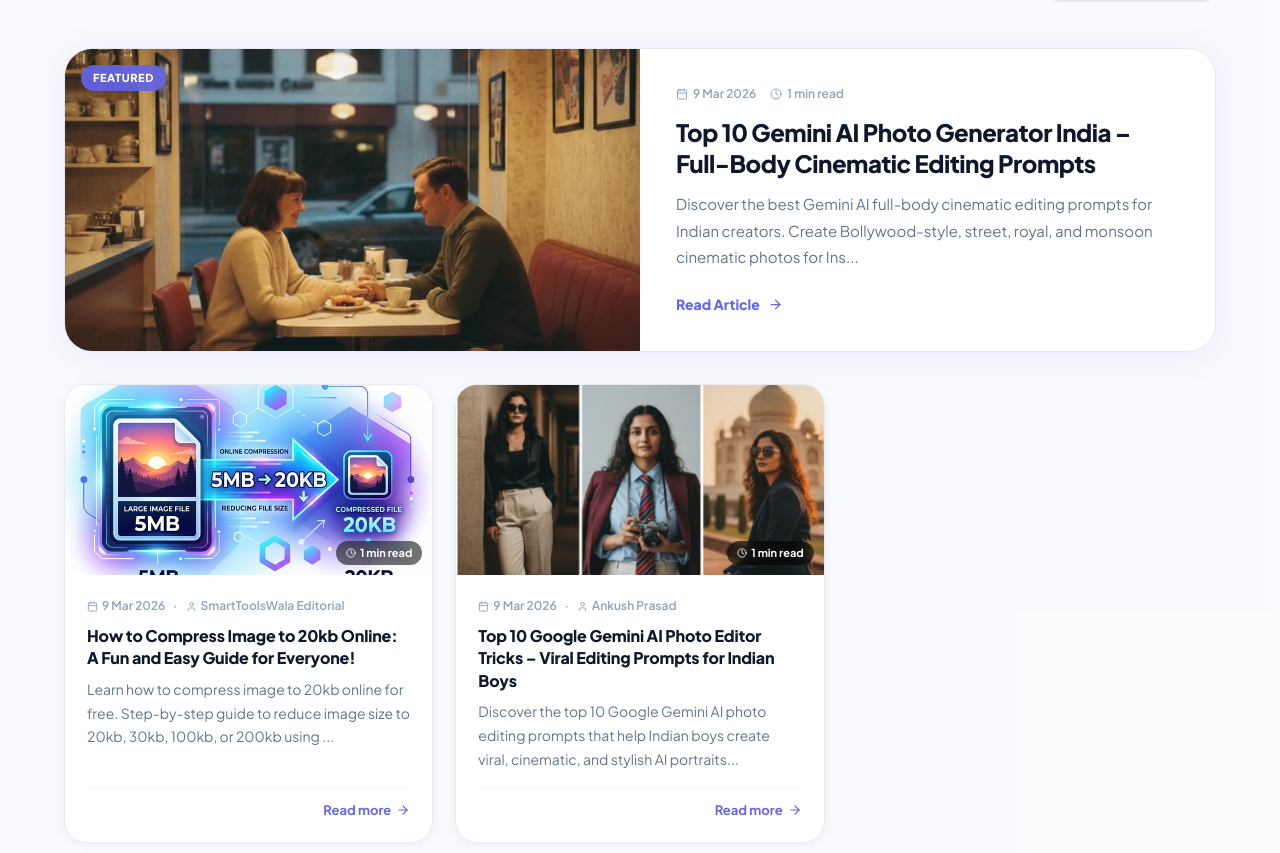
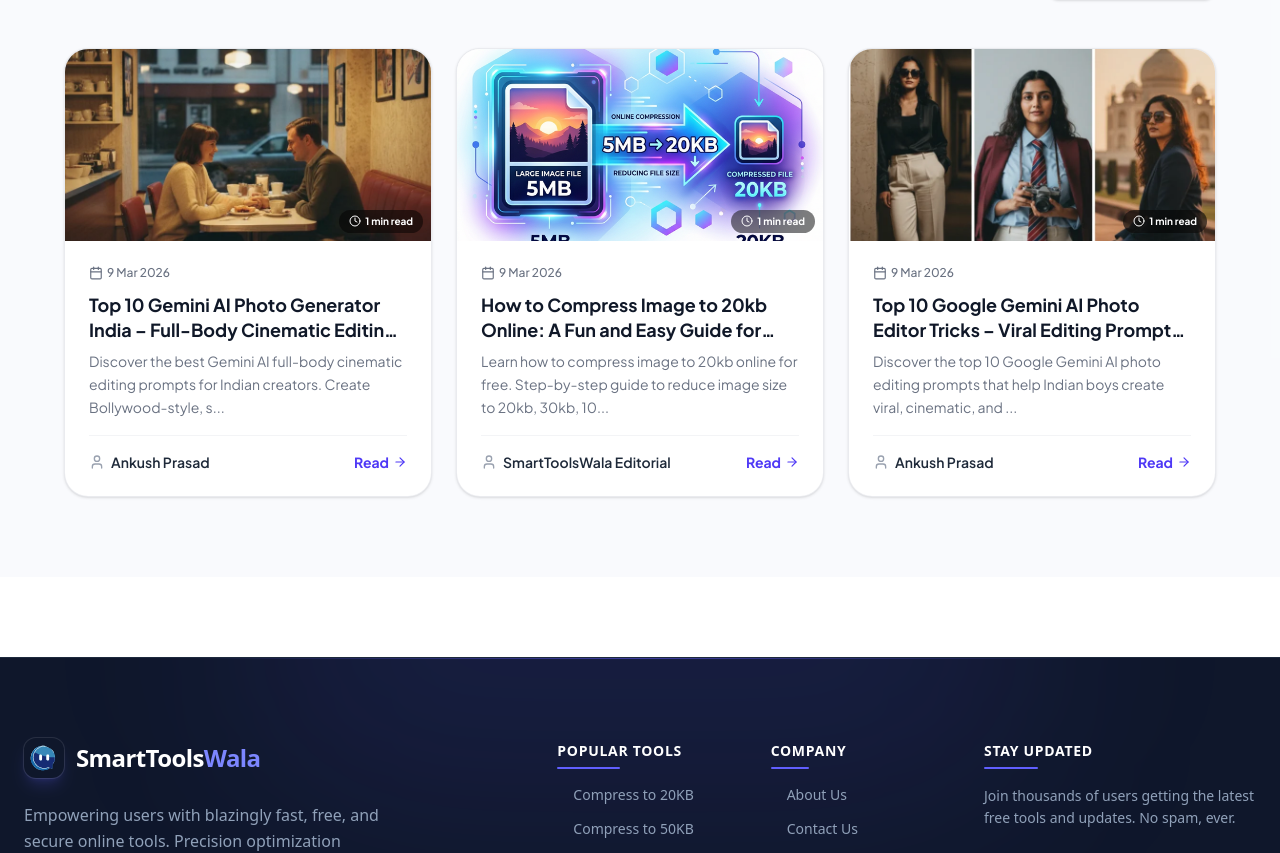
Before and after one commit to amarjeetram/our-life-, a Next.js app: page / in a window 1280 px wide. Shown: the part 4469-5322 px from the top of the page. Built offline with nearby package versions, Linux system fonts and the light colour scheme.

Commit message:
fix(homepage): revert to simple flex grid & fix featured image path for couple name mdx

```diff
--- a/content/blogs/stylish-couple-name-maker-with-meaning-find-unique-names-with-romantic-significance.mdx
+++ b/content/blogs/stylish-couple-name-maker-with-meaning-find-unique-names-with-romantic-significance.mdx
@@ -5,7 +5,7 @@
 slug: stylish-couple-name-maker-with-meaning
 author: Ankush Prasad
 tags: ["ai", "gemini", "photo", "instagram", "india", "cinematic"]
-image: /images/blogs/
+image: "/images/blogs/couple-name-maker-1.webp"
 ---
 
 # Stylish Couple Name Maker with Meaning – Find Unique Names with Romantic Significance
--- a/src/components/BlogSection.tsx
+++ b/src/components/BlogSection.tsx
@@ -1,8 +1,34 @@
 // Server Component — NO "use client"
 import Link from 'next/link';
-import { ArrowRight, BookOpen } from 'lucide-react';
+import Image from 'next/image';
+import { ArrowRight, BookOpen, Calendar, Clock, User } from 'lucide-react';
 import { getAllPosts } from '@/lib/mdx';
-import { BlogCards, FeaturedCard } from '@/components/BlogCards';
+
+function formatDate(dateStr: string) {
+    if (!dateStr) return '';
+    return new Date(dateStr).toLocaleDateString('en-IN', {
+        day: 'numeric', month: 'short', year: 'numeric'
+    });
+}
+
+function stripHtml(html: string) {
+    if (!html) return '';
+    return html.replace(/<[^>]+>/g, '').replace(/\[&hellip;\]/g, '...').replace(/&#8230;/g, '...').trim();
+}
+
+function readTime(excerpt: string) {
+    if (!excerpt) return '2 min read';
+    const cleanText = stripHtml(excerpt);
+    const wordCount = cleanText.split(/\s+/).filter(word => word.length > 0).length;
+    const time = Math.max(1, Math.ceil(wordCount / 200));
+    return time + ' min read';
+}
+
+const ACCENTS = [
+    'linear-gradient(135deg, #6366f1, #8b5cf6)',
+    'linear-gradient(135deg, #0ea5e9, #6366f1)',
+    'linear-gradient(135deg, #ec4899, #8b5cf6)',
+];
 
 export default function BlogSection() {
     // Fetch live posts and slice to latest 3
@@ -10,10 +36,6 @@
 
     // Fallback if no posts
     if (posts.length === 0) return null;
-
-    // Pick a featured post (latest) and the rest
-    const featured = posts[0];
-    const rest = posts.slice(1);
 
     return (
         <section className="py-20 px-4 bg-gray-50/50">
@@ -41,19 +63,60 @@
                     </Link>
                 </div>
 
-                {/* Responsive Grid with Featured Card */}
-                <div className="flex flex-col gap-6">
-                    {/* The main featured card, matching the /blog page aesthetic */}
-                    <div className="w-full">
-                        <FeaturedCard post={featured} />
-                    </div>
+                {/* Simple 3-column Grid */}
+                <div className="grid grid-cols-1 sm:grid-cols-2 lg:grid-cols-3 gap-6">
+                    {posts.map((post, i) => {
+                        const img = post.image;
+                        const author = post.author || 'SmartToolsWala';
+                        const excerpt = stripHtml(post.description).slice(0, 110);
+                        const accent = ACCENTS[i % ACCENTS.length];
 
-                    {/* Rest of the recent posts */}
-                    {rest.length > 0 && (
-                        <div className="mt-2">
-                            <BlogCards posts={rest} />
-                        </div>
-                    )}
+                        return (
+                            <Link key={post.slug} href={`/blog/${post.slug}`} className="group flex flex-col bg-white rounded-3xl border border-gray-200/80 overflow-hidden shadow-sm hover:shadow-xl hover:-translate-y-1 transition-all duration-300">
+                                {/* Thumbnail */}
+                                <div className="h-48 relative overflow-hidden flex-shrink-0" style={{ background: img ? undefined : accent }}>
+                                    {img ? (
+                                        <Image
+                                            src={img}
+                                            alt={post.title.replace(/<[^>]+>/g, '')}
+                                            fill
+                                            sizes="(max-width: 640px) 100vw, (max-width: 1024px) 50vw, 33vw"
+                                            className="object-cover group-hover:scale-105 transition-transform duration-500"
+                                        />
+                                    ) : (
+                                        <div className="flex items-center justify-center h-full">
+                                            <BookOpen className="w-12 h-12 text-white/50" />
+                                        </div>
+                                    )}
+                                    <div className="absolute bottom-2 right-2 bg-black/50 backdrop-blur-md text-white text-[10px] font-bold px-2.5 py-1 rounded-full flex items-center gap-1">
+                                        <Clock className="w-3 h-3" /> {readTime(post.description)}
+                                    </div>
+                                </div>
+
+                                {/* Content */}
+                                <div className="p-6 flex-1 flex flex-col">
+                                    <div className="flex items-center gap-2 mb-3 text-xs text-gray-500 font-medium">
+                                        <span className="flex items-center gap-1">
+                                            <Calendar className="w-3.5 h-3.5" /> {formatDate(post.date)}
+                                        </span>
+                                    </div>
+                                    <h3
+                                        className="text-lg font-bold text-gray-900 group-hover:text-indigo-600 transition-colors leading-snug mb-2 line-clamp-2"
+                                        dangerouslySetInnerHTML={{ __html: post.title }}
+                                    />
+                                    <p className="text-sm text-gray-500 leading-relaxed flex-1 line-clamp-3">
+                                        {excerpt}...
+                                    </p>
+                                    <div className="mt-4 pt-4 border-t border-gray-100 flex items-center justify-between text-sm">
+                                        <span className="font-semibold text-gray-800 flex items-center gap-1.5"><User className="w-4 h-4 text-gray-400" /> {author}</span>
+                                        <span className="text-indigo-600 font-bold group-hover:translate-x-1 transition-transform inline-flex items-center gap-1">
+                                            Read <ArrowRight className="w-3.5 h-3.5" />
+                                        </span>
+                                    </div>
+                                </div>
+                            </Link>
+                        );
+                    })}
                 </div>
 
             </div>
```
Also changed, not shown: public/images/blogs/couple-name-maker-1.webp (renamed from public/images/blogs/Couple Name Maker1.webp).
